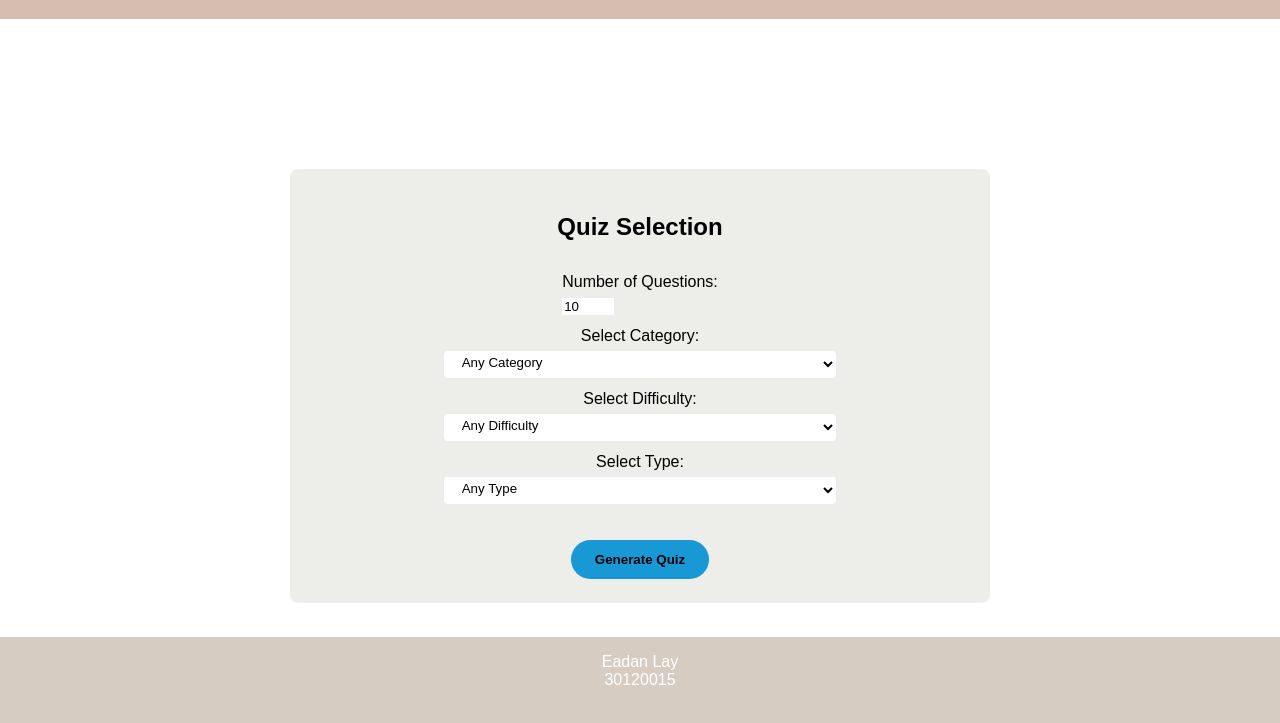
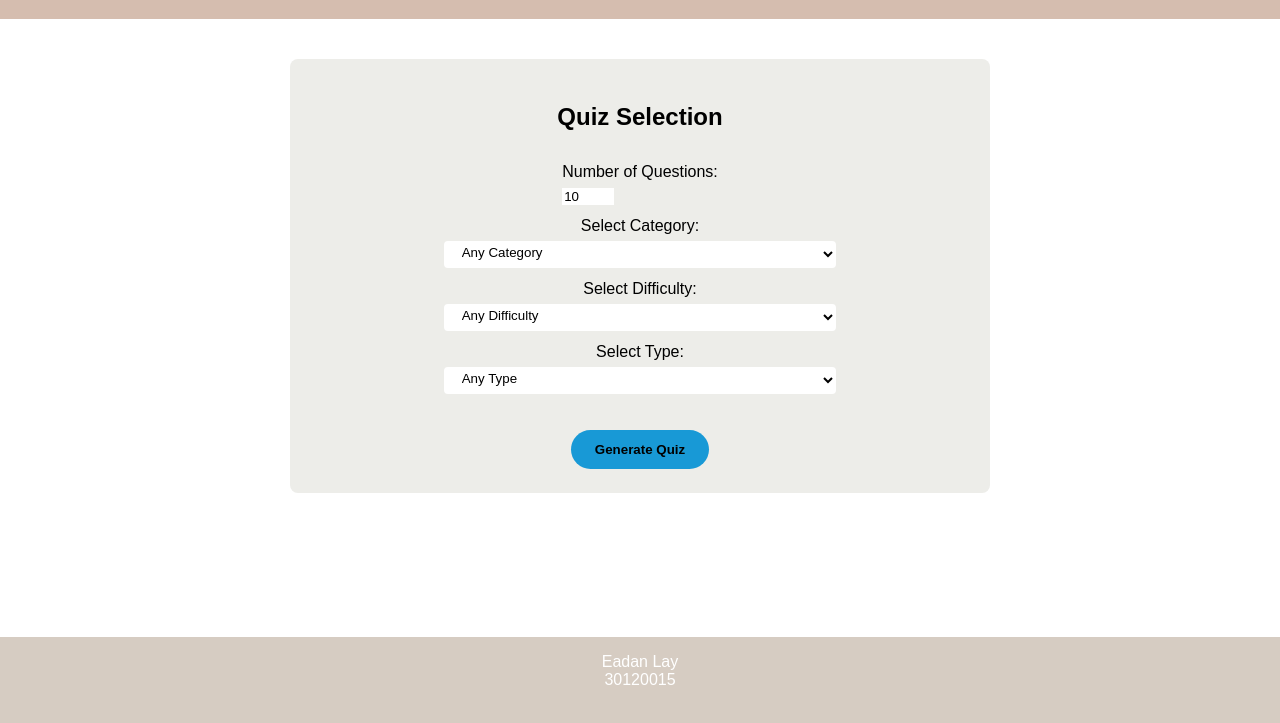
Before and after one commit to EadanL/seng513-202401-assignment2, a plain HTML site: page index.html in a window 1280 px wide. Shown: the part 63-786 px from the top of the page. Drawn offline with Linux system fonts and the light colour scheme; no server answers.

Commit message:
Changed document style structure for better spacing

```diff
--- a/styles.css
+++ b/styles.css
@@ -32,9 +32,13 @@ nav {
 main {
 	grid-column: 2 / 3;
 	display: flex;
-	align-items: start;
-	justify-content: center;
-	padding-top: 20%;
+	flex-direction: column;
+	justify-content: start;
+}
+
+main::before {
+	content: "";
+	height: 5%;
 }
 
 aside {
@@ -78,7 +82,8 @@ header::after {
 }
 
 /* MAIN CONTENT STRUCTURE */
-.centre-content {
+.api-form,
+.question-card {
 	flex: 1;
 	display: flex;
 	flex-direction: column;
```
